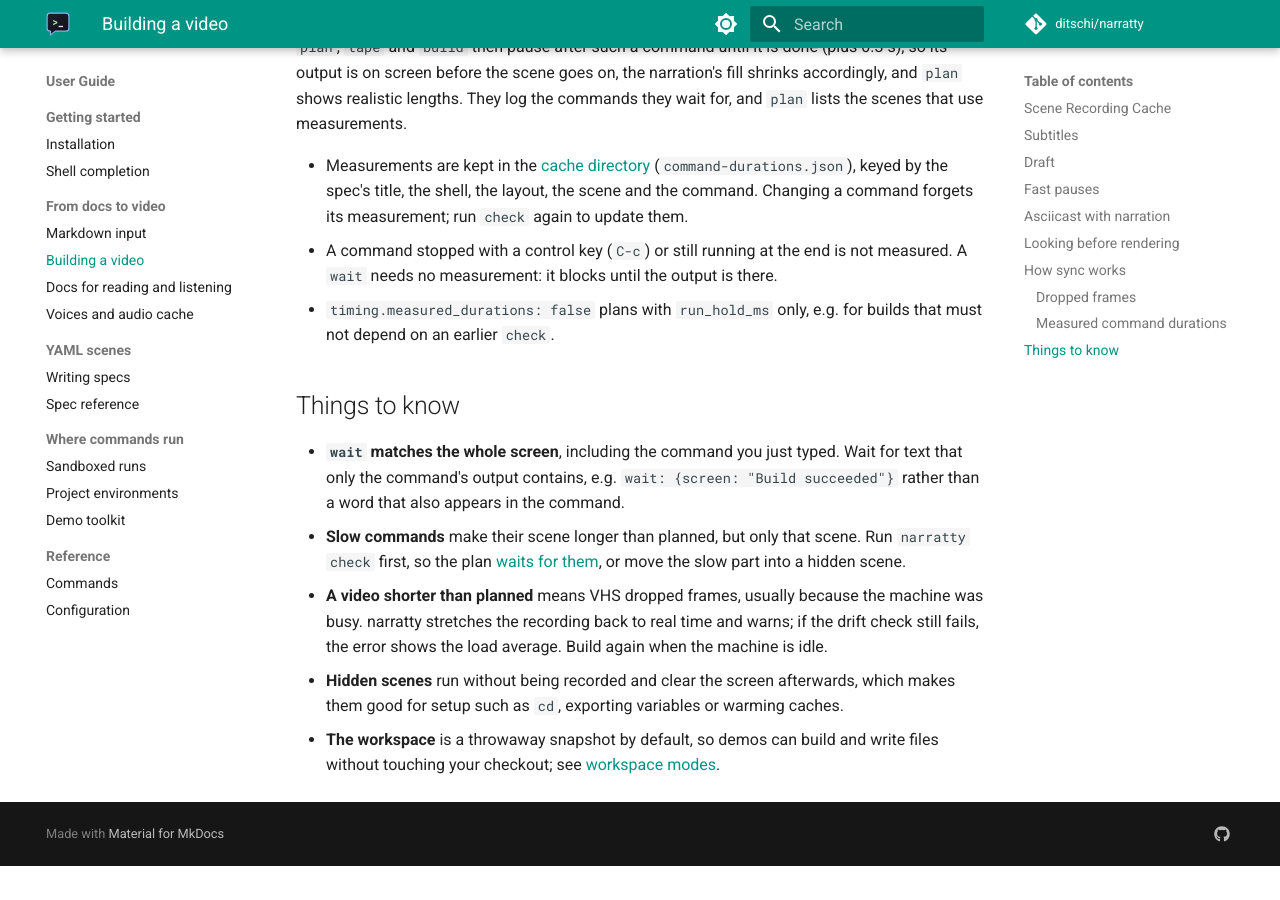
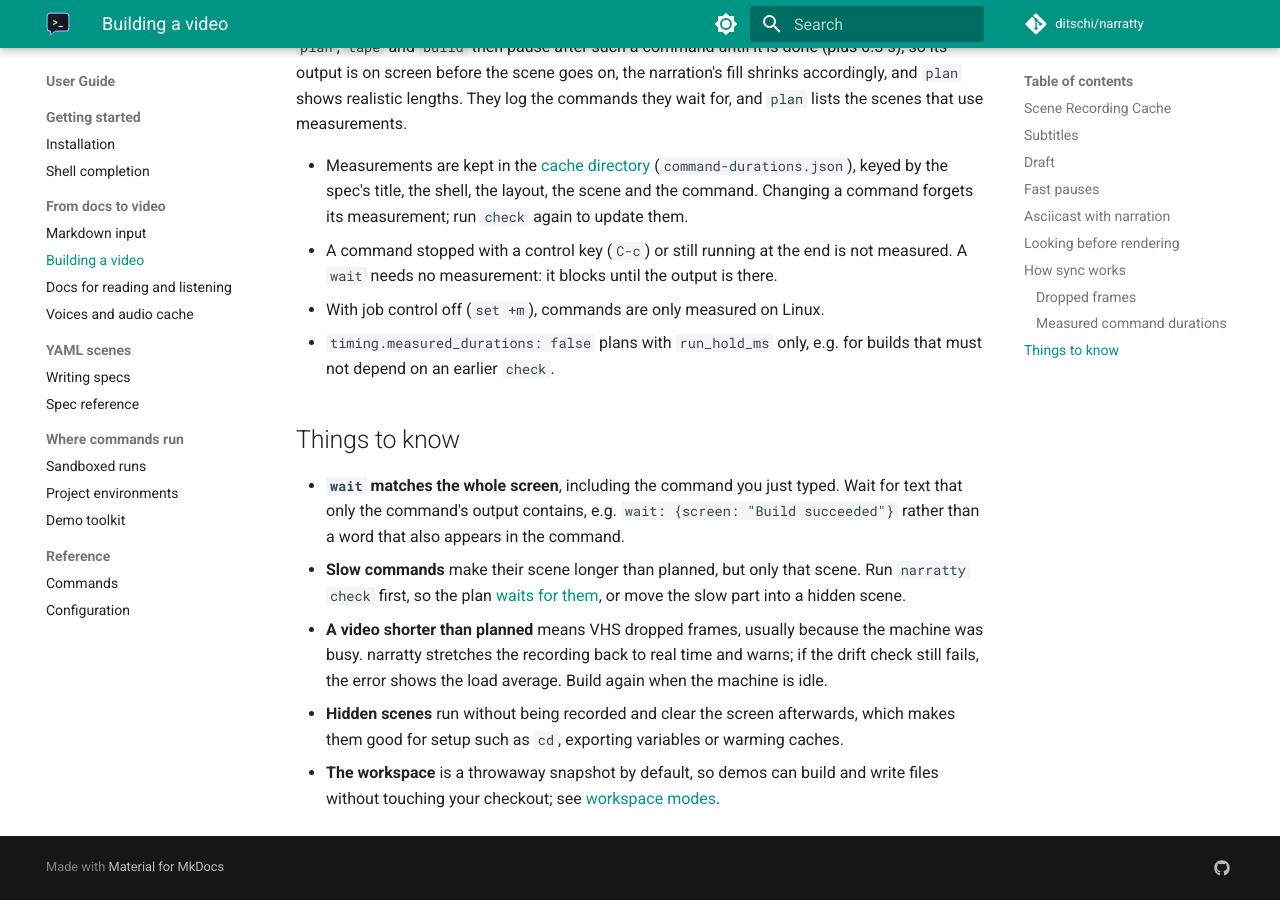
Before and after one commit to ditschi/narratty, an MkDocs documentation site: the page built from docs/user-guide/building.md, in a window 1280 px wide and 900 px high, scrolled down 5777 px. Built offline with MkDocs 1.6.1 and Material for MkDocs 9.7.7, drawn with Linux system fonts in a browser that asks for light colours; comment, search, counter and statistics services are not loaded; the version menu is left out; before the commit the page ends 6643 px from its top, so only the background shows below that.

Commit message:
test(cast): measure without job control only where /proc exists
The set +m case finds the running command through /proc, which macOS lacks;
the docs say so.

Co-Authored-By: Claude Opus 5.5 <noreply@anthropic.com>

```diff
--- a/docs/user-guide/building.md
+++ b/docs/user-guide/building.md
@@ -257,6 +257,7 @@ wait for, and `plan` lists the scenes that use measurements.
   again to update them.
 - A command stopped with a control key (`C-c`) or still running at the end is not
   measured. A `wait` needs no measurement: it blocks until the output is there.
+- With job control off (`set +m`), commands are only measured on Linux.
 - `timing.measured_durations: false` plans with `run_hold_ms` only, e.g. for builds
   that must not depend on an earlier `check`.
 
```
Also changed, not shown: 1 other file.
